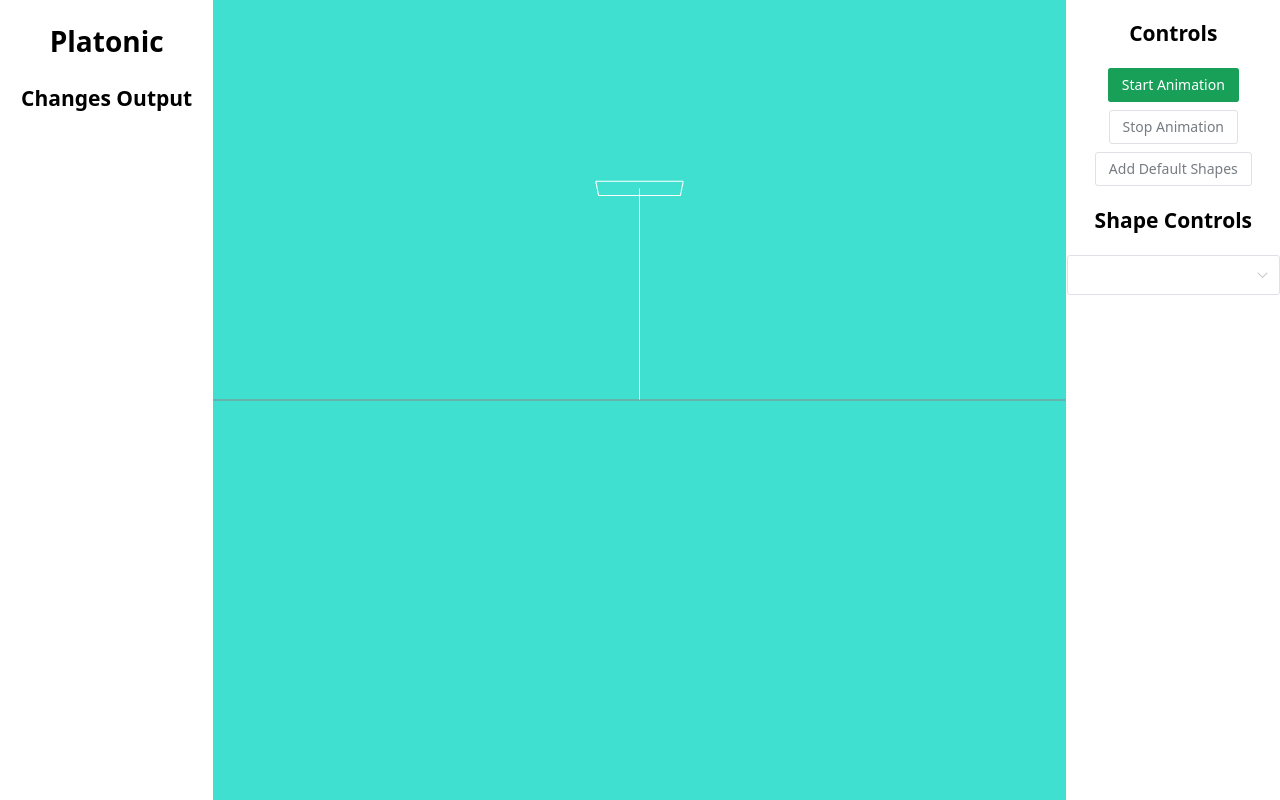
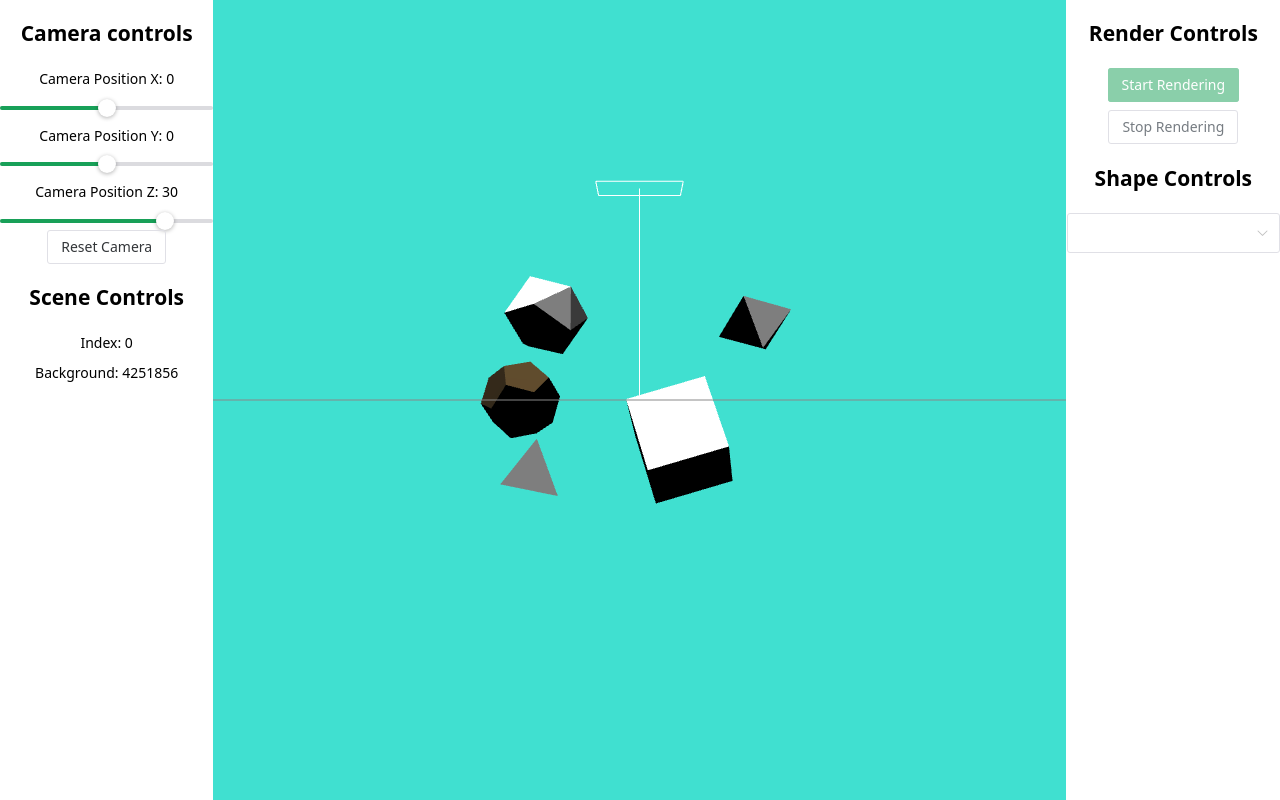
Before and after one commit to ebbesand123/vue-d, a Vue app: page / in a window 1280 px wide. Built offline with nearby package versions, Linux system fonts and the light colour scheme.

Commit message:
Renaming files, adjusting scene defaults

```diff
--- /dev/null
+++ b/src/client/Platonic/CameraControls.vue
@@ -0,0 +1,59 @@
+<template>
+  <div class="camera-controls">
+    <h2>Camera controls</h2>
+    <div v-for="(cam, i) in refProps.camera" :key="cam.uuid">
+      <n-space class="options" vertical>
+        <span>Camera Position X: {{ cam.position.x }}</span>
+        <n-slider
+          v-model:value="cam.position.x"
+          :default-value="props.camera[i].position.x"
+          :step="0.1"
+          :min="-50"
+          :max="50"
+          @update:value="cam.lookAt(0, 0, 0)"
+        />
+        Camera Position Y: {{ cam.position.y }}
+        <n-slider
+          v-model:value="cam.position.y"
+          :default-value="props.camera[i].position.y"
+          :step="0.1"
+          :min="-50"
+          :max="50"
+          @update:value="cam.lookAt(0, 0, 0)"
+        />
+        Camera Position Z: {{ cam.position.z }}
+        <n-slider
+          v-model:value="cam.position.z"
+          :default-value="props.camera[i].position.z"
+          :step="0.1"
+          :min="-50"
+          :max="50"
+          @update:value="cam.lookAt(0, 0, 0)"
+        />
+      </n-space>
+      <n-button @click="onResetCamera(cam)">Reset Camera</n-button>
+    </div>
+  </div>
+</template>
+<script setup lang="ts">
+import { ref } from "vue";
+import { NButton, NSpace, NSlider } from "naive-ui";
+import { UpdatableCamera } from "@world/global/classes";
+const props = defineProps<{
+  camera: UpdatableCamera[];
+}>();
+const refProps = ref(props);
+function onResetCamera(cam: UpdatableCamera) {
+  cam.position.setX(0);
+  cam.position.setY(0);
+  cam.position.setZ(30);
+  cam.lookAt(0, 0, 0);
+}
+</script>
+<style scoped>
+.camera-controls {
+  text-align: center;
+  max-height: 100vh;
+  overflow-y: auto;
+}
+</style>
--- a/src/client/Platonic/PlatonicControls.vue
+++ /dev/null
@@ -1,37 +0,0 @@
-<template>
-  <div class="controls">
-    <h2>Controls</h2>
-    <n-space vertical justify="center">
-      <n-button type="primary" @click="onStart()">Start Animation</n-button>
-      <n-button type="tertiary" @click="onStop()">Stop Animation</n-button>
-      <n-button type="tertiary" @click="onAddDefaultShapes()"
-        >Add Default Shapes</n-button
-      >
-    </n-space>
-    <platonic-shape-controls
-      :shapes="useWorld.shapes"
-    ></platonic-shape-controls>
-  </div>
-</template>
-<script setup lang="ts">
-import { NButton, NSpace } from "naive-ui";
-import PlatonicShapeControls from "./PlatonicShapeControls.vue";
-import { useWorldStore } from "@client/Stores/world";
-const useWorld = useWorldStore();
-function onStart() {
-  useWorld.startWorld();
-}
-function onStop() {
-  useWorld.stopWorld();
-}
-function onAddDefaultShapes() {
-  useWorld.addDefaultShapes();
-}
-</script>
-<style scoped>
-.controls {
-  text-align: center;
-  max-height: 100vh;
-  overflow-y: auto;
-}
-</style>
--- a/src/client/Platonic/PlatonicScene.vue
+++ b/src/client/Platonic/PlatonicScene.vue
@@ -16,6 +16,7 @@ onMounted(() => {
   world = new World(container);
   useWorld.setWorld(world);
   useWorld.startWorld();
+  useWorld.addDefaultShapes();
 });
 
 onBeforeUnmount(() => {
--- a/src/client/Platonic/PlatonicView.vue
+++ /dev/null
@@ -1,30 +0,0 @@
-<template>
-  <n-grid class="grid" :cols="24">
-    <n-grid-item :span="4" class="output">
-      <h1>Platonic</h1>
-      <h2>Changes Output</h2>
-      {{ changes }}
-    </n-grid-item>
-    <n-grid-item class="tv" :span="16">
-      <platonic-scene />
-    </n-grid-item>
-    <n-grid-item :span="4">
-      <platonic-controls></platonic-controls>
-    </n-grid-item>
-  </n-grid>
-</template>
-<script setup lang="ts">
-import { ref, type Ref } from "vue";
-import { NGrid, NGridItem } from "naive-ui";
-import { type ShapeOptions } from "@world/global/interfaces";
-import PlatonicScene from "@client/Platonic/PlatonicScene.vue";
-import PlatonicControls from "@client/Platonic/PlatonicControls.vue";
-
-let changes: Ref<ShapeOptions | null> = ref(null);
-</script>
-<style scoped>
-.grid {
-  height: 100%;
-  text-align: center;
-}
-</style>
--- /dev/null
+++ b/src/client/Platonic/RenderControls.vue
@@ -0,0 +1,37 @@
+<template>
+  <h2>Render Controls</h2>
+  <div class="render-controls">
+    <n-space vertical justify="center">
+      <n-button
+        :disabled="useWorld.isRendering"
+        type="primary"
+        @click="onStart()"
+        >Start Rendering</n-button
+      >
+      <n-button
+        :disabled="!useWorld.isRendering"
+        type="tertiary"
+        @click="onStop()"
+        >Stop Rendering</n-button
+      >
+    </n-space>
+  </div>
+</template>
+<script setup lang="ts">
+import { NButton, NSpace } from "naive-ui";
+import { useWorldStore } from "@client/Stores/world";
+const useWorld = useWorldStore();
+function onStart() {
+  useWorld.startWorld();
+}
+function onStop() {
+  useWorld.stopWorld();
+}
+</script>
+<style scoped>
+.render-controls {
+  text-align: center;
+  max-height: 10vh;
+  overflow-y: auto;
+}
+</style>
--- /dev/null
+++ b/src/client/Platonic/SceneControls.vue
@@ -0,0 +1,28 @@
+<template>
+  <div class="scene-controls">
+    <h2>Scene Controls</h2>
+    <div v-for="(scn, i) in refScene.scene" :key="scn.uuid">
+      <n-space vertical>
+        <span> Index: {{ i }}</span>
+        <span> Background: {{ scn.background }}</span>
+      </n-space>
+    </div>
+  </div>
+</template>
+<script setup lang="ts">
+import { ref } from "vue";
+import { NColorPicker, NSpace } from "naive-ui";
+import { Scene } from "three";
+const props = defineProps<{
+  scene: Scene[];
+}>();
+const refScene = ref(props);
+</script>
+<style scoped>
+.scene-controls {
+  position: relative;
+  max-height: 400px;
+  overflow-y: auto;
+  display: block;
+}
+</style>
--- a/src/client/Platonic/PlatonicShapeControls.vue
+++ b/src/client/Platonic/ShapeControls.vue
@@ -10,10 +10,7 @@
         size="large"
       ></n-select>
     </n-space>
-    <div
-      v-for="(shape, index) in refProps.shapes"
-      :key="refProps.shapes[index].uuid"
-    >
+    <div v-for="(shape, index) in refProps.shapes" :key="shape.uuid">
       <n-space
         v-if="shape.uuid === selectedShape.uuid"
         class="options"
--- a/src/client/Router/index.ts
+++ b/src/client/Router/index.ts
@@ -7,7 +7,7 @@ const router = createRouter({
     {
       path: "/",
       name: "platonic",
-      component: () => import("@client/Platonic/PlatonicView.vue"),
+      component: () => import("@client/views/PlatonicView.vue"),
     },
     {
       path: "/see",
--- a/src/client/Stores/world.ts
+++ b/src/client/Stores/world.ts
@@ -2,13 +2,18 @@ import { defineStore } from "pinia";
 import { ref, type Ref } from "vue";
 import { World } from "@world/world";
 import { generateDefaultShapes } from "@world/helpers/defaults";
-import { UpdatableObject } from "@world/global/classes";
+import { UpdatableCamera, UpdatableObject } from "@world/global/classes";
+import { Scene } from "three";
 
 export const useWorldStore = defineStore("world", () => {
   let currentWorld: World;
-  const worldSpawned = ref(false);
+  const isRendering = ref(false);
   const shapes: Ref<UpdatableObject[]> = ref([]);
-  const defaultShapesAdded = ref(false);
+  const camera: Ref<UpdatableCamera[]> = ref([]);
+  const scene: Ref<Scene[]> = ref([]);
+  function getScene() {
+    return scene.value;
+  }
 
   function getWorld() {
     return currentWorld;
@@ -16,34 +21,38 @@ export const useWorldStore = defineStore("world", () => {
 
   function setWorld(world: World) {
     currentWorld = world;
-    worldSpawned.value = true;
+    camera.value.push(currentWorld.camera);
+    scene.value.push(currentWorld.scene);
   }
 
   function startWorld() {
     currentWorld?.start();
+    isRendering.value = true;
   }
 
   function stopWorld() {
     currentWorld?.stop();
+    isRendering.value = false;
   }
 
   function addDefaultShapes() {
-    if (defaultShapesAdded.value) return;
     const newShapes = generateDefaultShapes();
     newShapes.forEach((shape) => {
       shapes.value.push(shape);
     });
     currentWorld?.addShapes(newShapes);
-    defaultShapesAdded.value = true;
   }
 
   return {
     addDefaultShapes,
+    camera,
+    getScene,
     getWorld,
+    isRendering,
+    scene,
     setWorld,
     shapes,
     startWorld,
     stopWorld,
-    worldSpawned,
   };
 });
--- /dev/null
+++ b/src/client/views/PlatonicView.vue
@@ -0,0 +1,32 @@
+<template>
+  <n-grid class="grid" :cols="24">
+    <n-grid-item :span="4" class="output">
+      <camera-controls :camera="useWorld.camera"></camera-controls>
+      <scene-controls :scene="useWorld.scene"></scene-controls>
+    </n-grid-item>
+    <n-grid-item class="tv" :span="16">
+      <platonic-scene />
+    </n-grid-item>
+    <n-grid-item :span="4">
+      <render-controls></render-controls>
+      <shape-controls :shapes="useWorld.shapes"></shape-controls>
+    </n-grid-item>
+  </n-grid>
+</template>
+<script setup lang="ts">
+import { NGrid, NGridItem } from "naive-ui";
+import CameraControls from "@client/Platonic/CameraControls.vue";
+import PlatonicScene from "@client/Platonic/PlatonicScene.vue";
+import ShapeControls from "@client/Platonic/ShapeControls.vue";
+import RenderControls from "@client/Platonic/RenderControls.vue";
+import SceneControls from "@client/Platonic/SceneControls.vue";
+import { useWorldStore } from "@client/Stores/world";
+
+const useWorld = useWorldStore();
+</script>
+<style scoped>
+.grid {
+  height: 100%;
+  text-align: center;
+}
+</style>
--- a/src/world/world.ts
+++ b/src/world/world.ts
@@ -40,7 +40,7 @@ class World {
 
     // Add visual helpers
     const lighthelper = createDirectionalLightHelper(light, 1);
-    this.scene.add(createGridHelper());
+    this.scene.add(createGridHelper(40, 40));
     this.scene.add(lighthelper);
 
     // render
```
Also changed, not shown: src/client/Platonic/PlatonicCameraControls.vue (deleted, +0 -38 lines).
